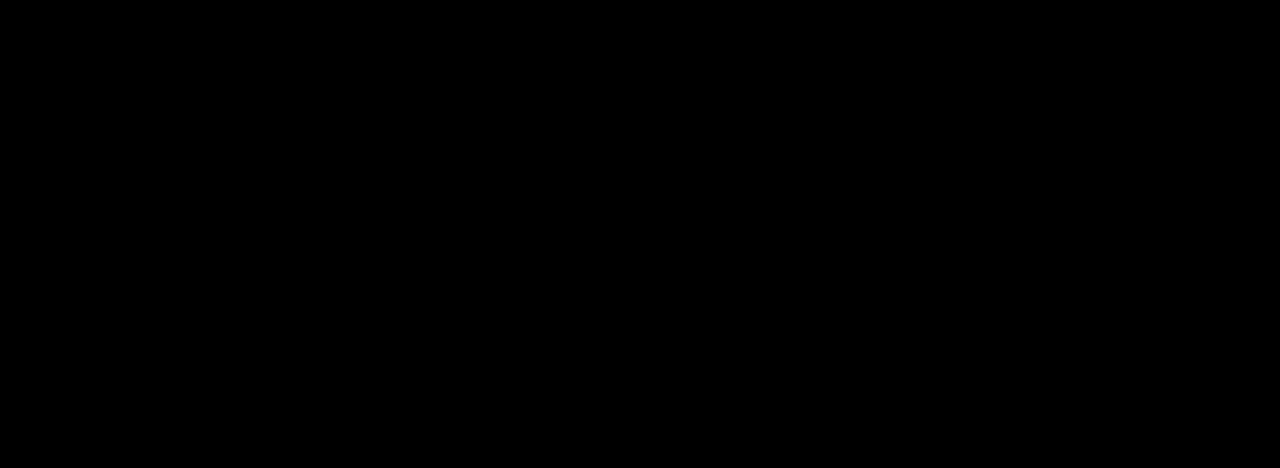
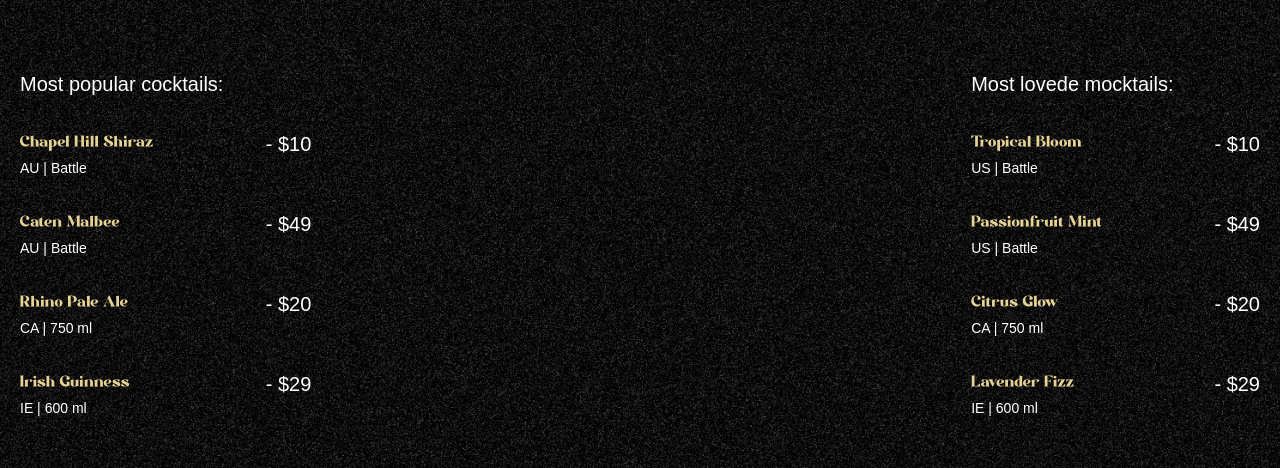
Before and after one commit to hassaammgl/mojito-cocktail, a React (Vite) app: page / in a window 1280 px wide. Shown: the part 890-1358 px from the top of the page. Built offline with nearby package versions, Linux system fonts and the light colour scheme; a web font is replaced by a local one.

Commit message:
end of pricings

```diff
--- a/src/App.jsx
+++ b/src/App.jsx
@@ -2,6 +2,7 @@
 import gsap from "gsap";
 import Navbar from "./components/Navbar";
 import Home from "./components/Home";
+import Cocktails from "./components/Cocktails";
 
 gsap.registerPlugin(ScrollTrigger, SplitText)
 
@@ -10,7 +11,7 @@
     <main>
       <Navbar />
       <Home />
-      <div className="h-dvh bg-black" />
+      <Cocktails />
     </main>
   )
 }
--- /dev/null
+++ b/src/components/Cocktails.jsx
@@ -0,0 +1,86 @@
+import gsap from "gsap"
+import { useGSAP } from "@gsap/react"
+import { cocktailLists, mockTailLists } from "../constants"
+
+
+const Cocktails = () => {
+
+    useGSAP(() => {
+        const paralaxTimeline = gsap.timeline({
+            scrollTrigger: {
+                trigger: "",
+                start: "",
+                end: "",
+                scrub: true,
+            }
+        })
+
+        paralaxTimeline
+            .from('#c-left-leaf', {
+                x: -100, y: 100
+            })
+            .from("#c-right-leaf", {
+                x: 100, y: 100
+            })
+    })
+
+    return (
+        <section id="cocktails" className="noisy">
+            <img
+                src="/images/cocktail-left-leaf.png"
+                alt="l-leaf"
+                id="c-left-leaf" />
+            <img
+                src="/images/cocktail-right-leaf.png"
+                alt="r-leaf"
+                id="c-right-leaf" />
+
+            <div className="list">
+                <div className="popular">
+                    <h2>Most popular cocktails:</h2>
+                    <ul>
+                        {cocktailLists.map(({ name, country, price, detail }) => (
+                            <li key={name}>
+                                <div className="md:me-28">
+                                    <h3>
+                                        {name}
+                                    </h3>
+                                    <p>
+                                        {country} | {detail}
+                                    </p>
+
+                                </div>
+                                <span>
+                                    - {price}
+                                </span>
+                            </li>
+                        ))}
+                    </ul>
+                </div>
+                <div className="loved">
+                    <h2>Most lovede mocktails:</h2>
+                    <ul>
+                        {mockTailLists.map(({ name, country, price, detail }) => (
+                            <li key={name}>
+                                <div className="me-28">
+                                    <h3>
+                                        {name}
+                                    </h3>
+                                    <p>
+                                        {country} | {detail}
+                                    </p>
+
+                                </div>
+                                <span>
+                                    - {price}
+                                </span>
+                            </li>
+                        ))}
+                    </ul>
+                </div>
+            </div>
+        </section>
+    )
+}
+
+export default Cocktails
```
